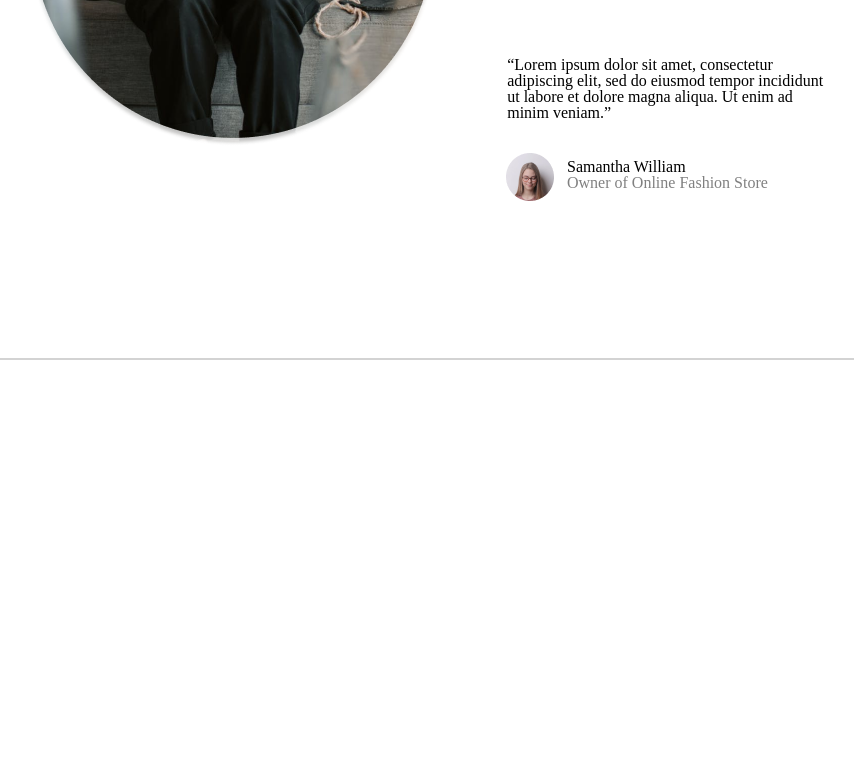
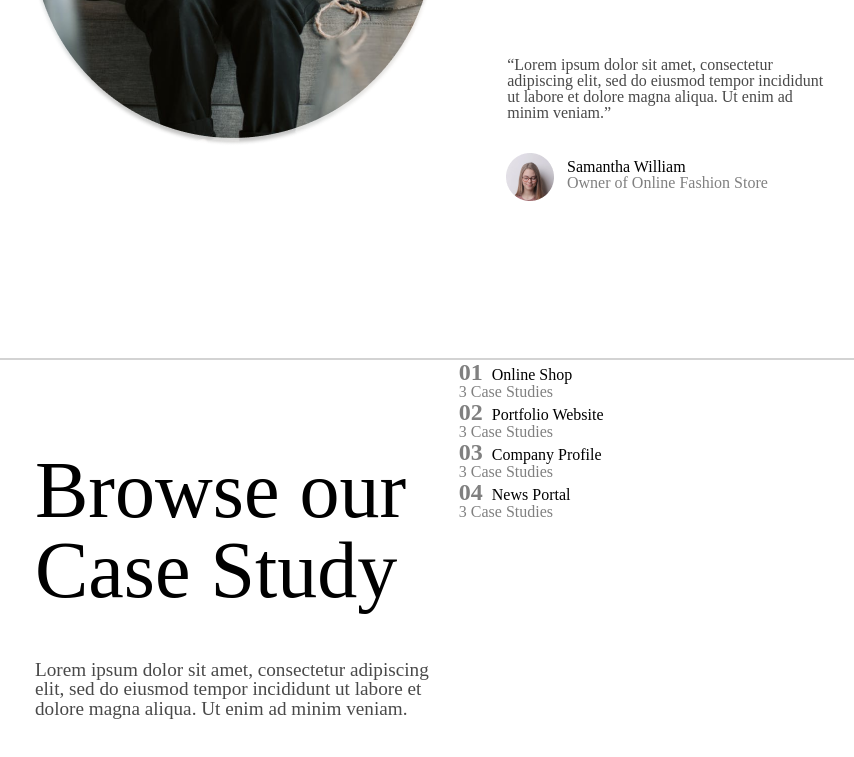
Before and after one commit to yuriramos223/atv-sound, a plain HTML site: page index.html in a window 1280 px wide. Shown: the part 767-1524 px from the top of the page, without its empty margins (185-1039 px from the left). Before the commit the page ends 1167 px from the top, so only its background shows below. Drawn offline with Linux system fonts and the light colour scheme.

Commit message:
ta idnio

```diff
--- a/index.html
+++ b/index.html
@@ -20,6 +20,7 @@
             </ul>
         </nav>
     </header>
+<main>
     <section class="banner">
         <div>
           <img src="imagens/Group 71.png" alt="">
@@ -45,5 +46,28 @@
         </div>
         </div>
     </section>
+    <section class="baixo">
+     <div>
+        <h1>Browse our <br> Case Study</h1>
+        <p class="para">Lorem ipsum dolor sit amet, consectetur adipiscing <br> elit, sed do eiusmod tempor incididunt ut labore et <br> dolore magna aliqua. Ut enim ad minim veniam.</p>
+    </div>
+    <div class="lista">
+        <nav>
+            <ol>
+                <li>
+                    <span class="numero">01</span> Online Shop <br> <span class="frase">3 Case Studies</span>
+                </li>
+                <li>
+                    <span class="numero">02</span> Portfolio Website <br> <span class="frase">3 Case Studies</span>
+                </li>
+                <li>
+                    <span class="numero">03</span> Company Profile <br> <span class="frase"> 3 Case Studies</span></li>
+                <li>
+                    <span class="numero">04</span> News Portal <br> <span class="frase"> 3 Case Studies</span></li>
+            </ol>
+        </nav>
+    </div>
+    </section>
+</main>
 </body>
 </html>
--- a/style.css
+++ b/style.css
@@ -101,6 +101,7 @@ section.banner div.samantha{
 }
 section.banner div.samantha p.primeiro{
 	padding: 10px 5px 30px 5px;
+	color: rgb(73, 73, 73);
 }
 section.banner div.samanta{
 	display: flex;
@@ -108,3 +109,25 @@ section.banner div.samanta{
 section.banner div.samanta ul{
 	padding: 0.5vw 1vw 0 1vw;
 }
+section.baixo h1{
+	margin: 90px 30px 20px 160px;
+	font-size: 5rem;
+	font-weight: 400;
+}
+section.baixo p.para{
+	margin: 50px 30px 20px 160px;
+	font-size: 1.2rem ;
+	color: rgb(73, 73, 73);
+}
+section.baixo{
+	display: flex;
+}
+section.baixo div.lista ol li span.numero{
+	padding: 0 5px 0 0;
+	font-size: 1.5rem;
+	color: gray;
+	font-weight: bold;
+}
+section.baixo div.lista ol li span.frase{
+	color: gray;
+}
```
